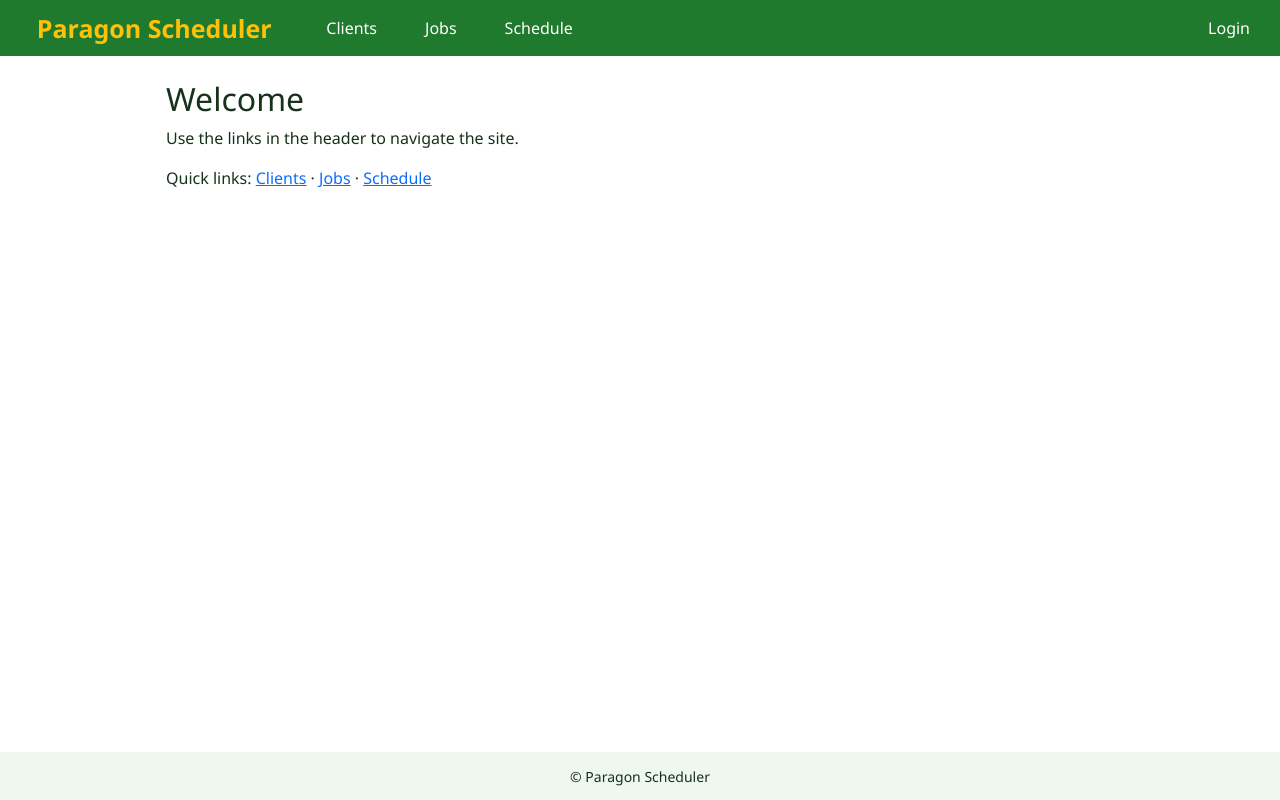
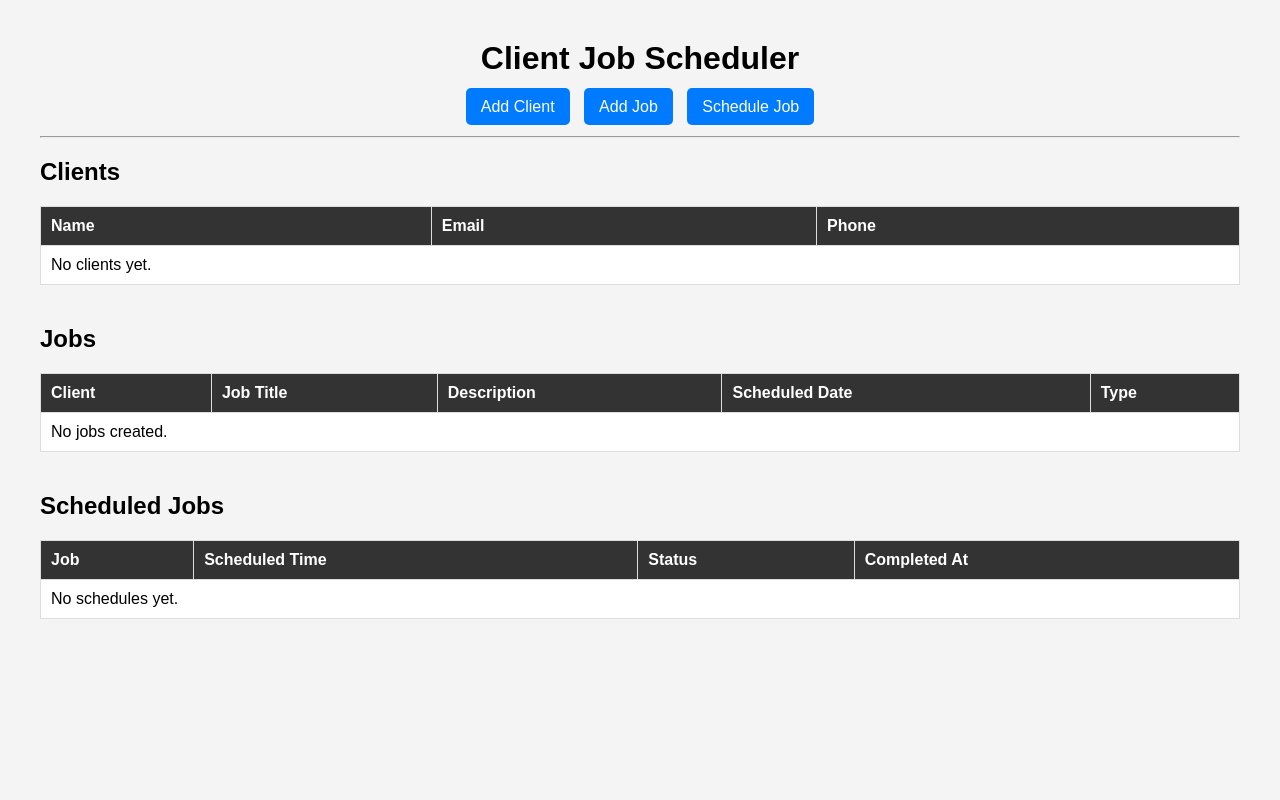
Before and after one commit to mnasif3/Group3_Python-Final-Project, a Django app: page / in a window 1280 px wide. Run offline with Django 5.2, Linux system fonts and the light colour scheme.

Commit message:
Update home.html

```diff
--- a/paragon_scheduler/scheduler/templates/scheduler/home.html
+++ b/paragon_scheduler/scheduler/templates/scheduler/home.html
@@ -1,11 +1,162 @@
-{% extends 'scheduler/base.html' %}
+<!DOCTYPE html>
+<html>
+<head>
+    <title>Client Job Scheduler</title>
 
-{% block title %}Welcome — Paragon Scheduler{% endblock %}
+    <style>
+        body {
+            font-family: Arial;
+            background-color: #f4f4f4;
+            margin: 40px;
+        }
 
-{% block content %}
-  <h2>Welcome</h2>
-  <p>Use the links in the header to navigate the site.</p>
-  <p>
-    Quick links: <a href="{% url 'clients' %}">Clients</a> · <a href="{% url 'jobs' %}">Jobs</a> · <a href="{% url 'schedule' %}">Schedule</a>
-  </p>
-{% endblock %}
+        h1 {
+            text-align: center;
+        }
+
+        .navbar {
+            text-align: center;
+            margin-bottom: 20px;
+        }
+
+        .navbar a {
+            padding: 10px 15px;
+            background: #007BFF;
+            color: white;
+            text-decoration: none;
+            margin: 5px;
+            border-radius: 5px;
+        }
+
+        .navbar a:hover {
+            background: #0056b3;
+        }
+
+        table {
+            width: 100%;
+            border-collapse: collapse;
+            margin-bottom: 40px;
+            background: white;
+        }
+
+        table, th, td {
+            border: 1px solid #ddd;
+        }
+
+        th, td {
+            padding: 10px;
+            text-align: left;
+        }
+
+        th {
+            background: #333;
+            color: white;
+        }
+
+        .pending {
+            color: orange;
+            font-weight: bold;
+        }
+
+        .completed {
+            color: green;
+            font-weight: bold;
+        }
+    </style>
+
+</head>
+<body>
+
+<h1>Client Job Scheduler</h1>
+
+<div class="navbar">
+    <a href="{% url 'add_client' %}">Add Client</a>
+    <a href="{% url 'add_job' %}">Add Job</a>
+    <a href="{% url 'schedule_job' %}">Schedule Job</a>
+</div>
+
+<hr>
+
+<h2>Clients</h2>
+
+<table>
+<tr>
+    <th>Name</th>
+    <th>Email</th>
+    <th>Phone</th>
+</tr>
+
+{% for client in clients %}
+<tr>
+    <td>{{ client.name }}</td>
+    <td>{{ client.email }}</td>
+    <td>{{ client.phone_number }}</td>
+</tr>
+{% empty %}
+<tr>
+    <td colspan="3">No clients yet.</td>
+</tr>
+{% endfor %}
+
+</table>
+
+
+<h2>Jobs</h2>
+
+<table>
+<tr>
+    <th>Client</th>
+    <th>Job Title</th>
+    <th>Description</th>
+    <th>Scheduled Date</th>
+    <th>Type</th>
+</tr>
+
+{% for job in jobs %}
+<tr>
+    <td>{{ job.client.name }}</td>
+    <td>{{ job.job_title }}</td>
+    <td>{{ job.description }}</td>
+    <td>{{ job.scheduled_date }}</td>
+    <td>{{ job.type }}</td>
+</tr>
+{% empty %}
+<tr>
+    <td colspan="5">No jobs created.</td>
+</tr>
+{% endfor %}
+
+</table>
+
+
+<h2>Scheduled Jobs</h2>
+
+<table>
+<tr>
+    <th>Job</th>
+    <th>Scheduled Time</th>
+    <th>Status</th>
+    <th>Completed At</th>
+</tr>
+
+{% for s in schedules %}
+<tr>
+    <td>{{ s.job.job_title }}</td>
+    <td>{{ s.scheduled_time }}</td>
+
+    <td class="{{ s.status }}">
+        {{ s.status }}
+    </td>
+
+    <td>{{ s.completed_at }}</td>
+</tr>
+{% empty %}
+<tr>
+    <td colspan="4">No schedules yet.</td>
+</tr>
+{% endfor %}
+
+</table>
+
+</body>
+</html>
```
